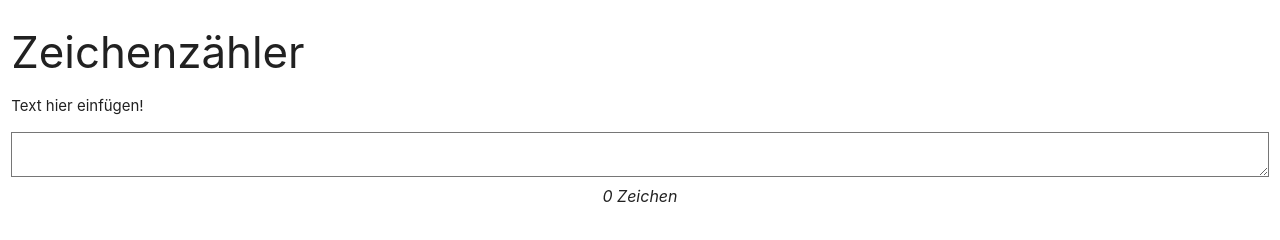
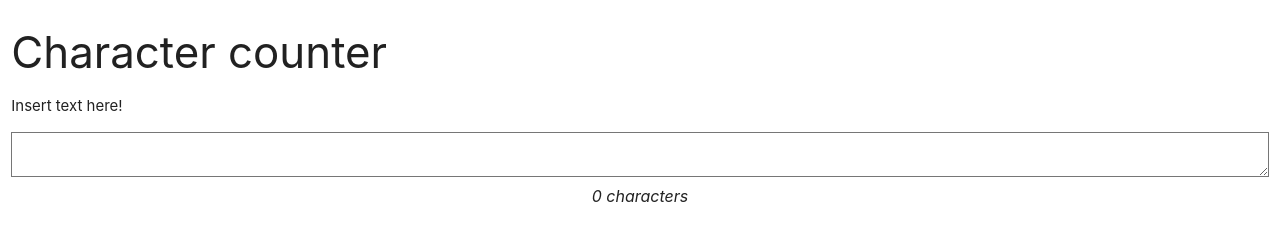
Before and after one commit to HyunchangOh/english_digi4all_interactives, a plain HTML site: page char-counter/index.html in a window 1280 px wide. Drawn offline with Linux system fonts and the light colour scheme.

Commit message:
translate char-counter

```diff
--- a/char-counter/index.html
+++ b/char-counter/index.html
@@ -15,14 +15,14 @@
 
     <div class="row">
     <div class="col s12">
-        <h3>Zeichenzähler</h3>
-        <p>Text hier einfügen!</p>
+        <h3>Character counter</h3>
+        <p>Insert text here!</p>
         <textarea
           onKeyDown="textCounter(this,'q17length',500);"
           onKeyUp="textCounter(this,'q17length',500)"
           class="scanwid" name="q17" id="q17" rows="5" cols=""></textarea>
         </div>
-              <div style="text-align: center; font-size:12pt;font-style:italic;"><span color="primary" readonly="readonly" type="text" id='q17length' name="q17length" >0</span> Zeichen</i>
+              <div style="text-align: center; font-size:12pt;font-style:italic;"><span color="primary" readonly="readonly" type="text" id='q17length' name="q17length" >0</span> characters</i>
       </div>
         <script type="text/javascript">
 
```
